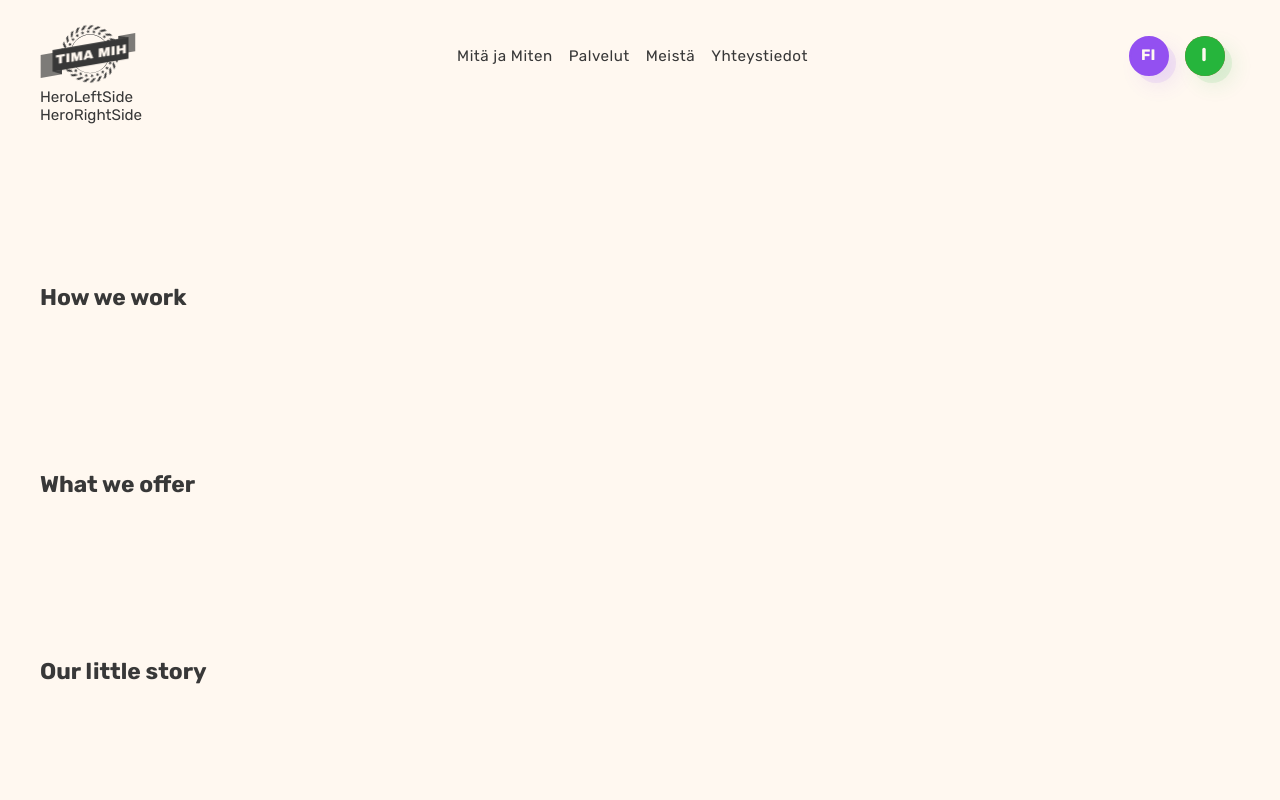
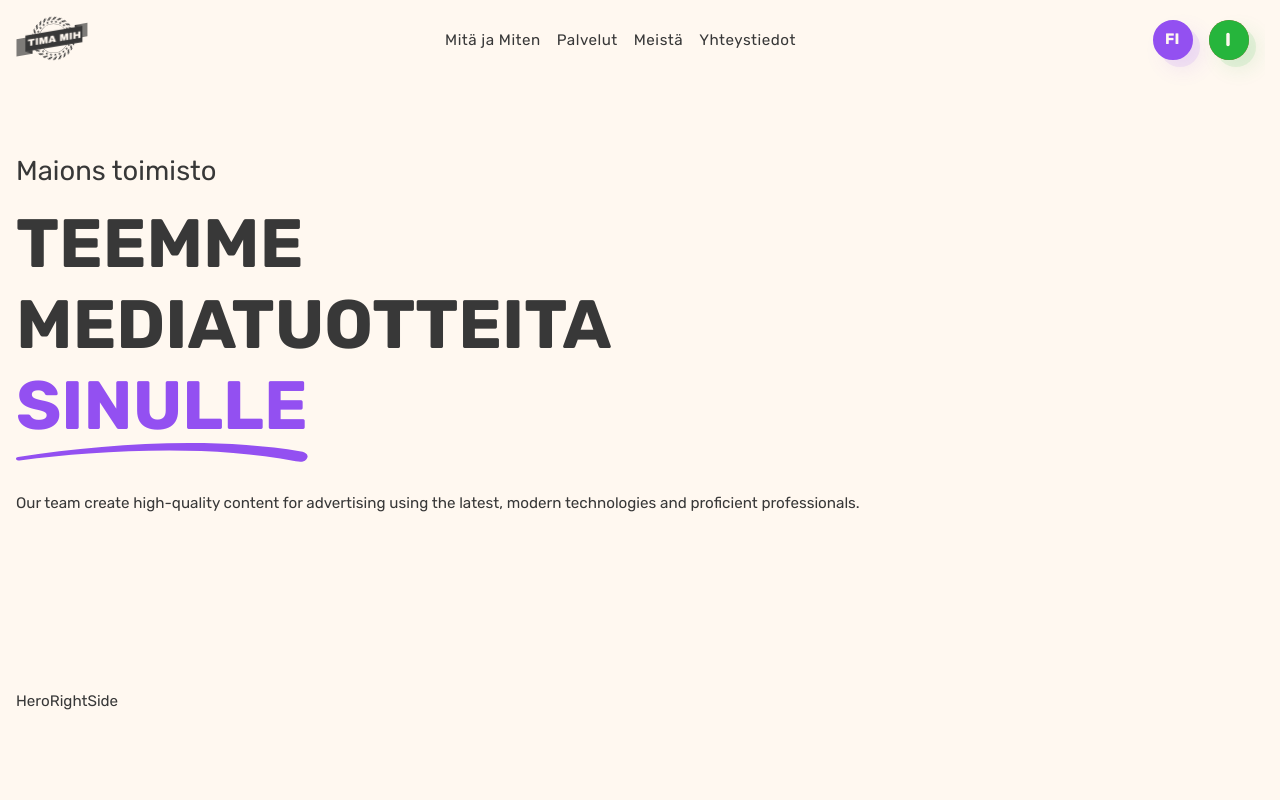
Before and after one commit to jnetc/timamih.com, a Next.js app: page / in a window 1280 px wide. Shown: the top 800 px of the page. Built offline with nearby package versions, Linux system fonts and the light colour scheme.

Commit message:
left hore section / diamond morph animation

```diff
--- a/components/buttons/switch-language/switch-language.module.css
+++ b/components/buttons/switch-language/switch-language.module.css
@@ -14,6 +14,7 @@
   text-transform: uppercase;
   transition: all var(--optimal) ease-in-out;
   cursor: pointer;
+  user-select: none;
 }
 .module.pressed {
   background-color: var(--primary-color);
@@ -48,6 +49,7 @@
   box-shadow: 10px 10px 0 hsla(var(--accent-shadow) / 0.1),
     15px 15px 30px hsla(var(--accent-shadow) / 0.1);
   transform: translate3d(0, -20px, 0) scale(0);
+  z-index: 5;
 }
 
 .button {
--- /dev/null
+++ b/components/diamond/diamond.module.css
@@ -0,0 +1,15 @@
+.module {
+  position: absolute;
+  animation: shine 5s linear infinite;
+}
+
+.module:global(.label-diamond) {
+  right: -4rem;
+  top: -3rem;
+}
+
+@keyframes shine {
+  50% {
+    transform: scale(0.5);
+  }
+}
--- /dev/null
+++ b/components/diamond/index.tsx
@@ -0,0 +1,36 @@
+import styles from './diamond.module.css';
+export const Diamond = ({
+  color,
+  size,
+  customClass,
+}: {
+  color: 'accent' | 'accent-shade' | 'secondary';
+  size: number;
+  customClass: string;
+}) => {
+  return (
+    <svg
+      width={size}
+      height={size}
+      viewBox="0 0 65 65"
+      fill="none"
+      xmlns="http://www.w3.org/2000/svg"
+      className={`${styles.module} ${customClass}`}
+    >
+      <path className={`diamond-${color}`}>
+        <animate
+          attributeName="d"
+          attributeType="CSS"
+          dur="10s"
+          repeatCount="indefinite"
+          values="M32,0l4.7,27c0,0.2,0.2,0.3,0.3,0.3L64,32l-27,4.7c-0.2,0-0.3,0.2-0.3,0.3L32,64l-4.7-27c0-0.2-0.2-0.3-0.3-0.3L0,32l27-4.7c0.2,0,0.3-0.2,0.3-0.3L32,0z;
+
+         M32,0L32,0c2.8,16.4,15.6,29.2,32,32l0,0l0,0c-16.4,2.8-29.2,15.6-32,32l0,0l0,0C29.2,47.6,16.4,34.8,0,32l0,0l0,0C16.4,29.2,29.2,16.4,32,0L32,0z;
+
+         M32,0l4.7,27c0,0.2,0.2,0.3,0.3,0.3L64,32l-27,4.7c-0.2,0-0.3,0.2-0.3,0.3L32,64l-4.7-27c0-0.2-0.2-0.3-0.3-0.3L0,32l27-4.7c0.2,0,0.3-0.2,0.3-0.3L32,0z;
+  "
+        ></animate>
+      </path>
+    </svg>
+  );
+};
--- a/components/hero-section/hero-left-side/HeroLeftSide.tsx
+++ b/components/hero-section/hero-left-side/HeroLeftSide.tsx
@@ -1,5 +1,47 @@
+import { useStore } from '@Hooks/useStore';
+// SVG
+import { Underline } from './svg/Underline';
 import styles from './hero-left-side.module.css';
+import { Diamond } from '@Components/diamond';
 
 export const HeroLeftSide = () => {
-  return <div className={styles.module}>HeroLeftSide</div>;
+  const { language } = useStore();
+  const splittingTitle = content.title[language].split(',').map((titl, idx) => {
+    if (idx === 2)
+      return (
+        <span key={idx}>
+          {titl.trim()}
+          <Underline />
+        </span>
+      );
+    return <span key={idx}>{titl.trim()}</span>;
+  });
+  return (
+    <div className={styles.module}>
+      <p className={styles.label}>
+        {content.label[language]}
+        <Diamond color="accent" size={36} customClass={'label-diamond'} />
+      </p>
+      <h1 className={styles.title}>{splittingTitle}</h1>
+      <p className="description-main">{content.description}</p>
+      <button className={styles.playBtn}></button>
+    </div>
+  );
 };
+
+const content = {
+  label: {
+    en: 'Advertising agency',
+    ru: 'Рекламное агенство',
+    fi: 'Maions toimisto',
+  },
+  title: {
+    en: 'We make, media products, for you',
+    ru: 'Мы делаем, медиа продукты, для вас',
+    fi: 'Teemme, mediatuotteita, sinulle',
+  },
+  description:
+    'Our team create high-quality content for advertising using the latest, modern technologies and proficient professionals.',
+  videoUrl:
+    '<iframe width="560" height="315" src="https://www.youtube.com/embed/ZeNyjnneq_w" title="YouTube video player" frameborder="0" allow="accelerometer; autoplay; clipboard-write; encrypted-media; gyroscope; picture-in-picture" allowfullscreen></iframe>',
+};
--- a/components/hero-section/hero-left-side/hero-left-side.module.css
+++ b/components/hero-section/hero-left-side/hero-left-side.module.css
@@ -1,3 +1,42 @@
 .module {
   display: flex;
+  flex-flow: column;
+  flex: 1 0 calc(50% - var(--gap-three) / 2);
 }
+.label {
+  width: fit-content;
+  position: relative;
+  color: var(--secondary-color);
+  font-size: 1.8rem;
+}
+.title {
+  display: flex;
+  flex-flow: column;
+  padding-block: 1rem 3rem;
+  text-transform: uppercase;
+  white-space: nowrap;
+}
+.title span {
+  width: fit-content;
+  font-size: 4.5rem;
+  color: var(--secondary-color);
+  transition: color 0.3s ease-in-out;
+}
+.title span:last-child {
+  position: relative;
+  color: var(--accent-color);
+}
+.underline {
+  display: flex;
+  position: absolute;
+  bottom: -1rem;
+  width: 100%;
+}
+.underline svg {
+  width: inherit;
+}
+.underline path {
+  fill: var(--accent-color);
+}
+.playBtn {
+}
--- /dev/null
+++ b/components/hero-section/hero-left-side/svg/Underline.tsx
@@ -0,0 +1,8 @@
+import styles from '../hero-left-side.module.css';
+export const Underline = () => (
+  <div className={styles.underline}>
+    <svg viewBox="0 0 358 23" fill="none" xmlns="http://www.w3.org/2000/svg">
+      <path d="M2.58433 17.2277C111.649 0.38611 240.277 -7.98615 349.982 10.3551C356.464 11.4388 359.261 15.0846 357.467 18.433C355.673 21.7815 353.448 24.0515 343.473 22.5036C261.944 6.70847 173.961 7.05371 89.324 12.7935C60.7553 14.7741 32.3866 17.6553 4.33961 21.4247C2.98768 21.565 0.80493 21.2963 0.165868 19.8407C-0.518641 18.2816 1.03868 17.4664 2.58433 17.2277Z" />
+    </svg>
+  </div>
+);
--- a/components/hero-section/hero-right-side/hero-right-side.module.css
+++ b/components/hero-section/hero-right-side/hero-right-side.module.css
@@ -1,3 +1,6 @@
 .module {
+  /* width: 50%; */
   display: flex;
+  flex: 1 0 calc(50% - var(--gap-three) / 2);
+  /* width: max-content; */
 }
--- a/components/hero-section/hero.module.css
+++ b/components/hero-section/hero.module.css
@@ -0,0 +1,9 @@
+.module {
+  /* height: calc(100vh - var(--gap-one) - var(--gap-three)); */
+  height: max(600px, calc(100vh - var(--gap-one) - var(--gap-three)));
+  max-height: 1200px;
+  display: flex;
+  flex-wrap: wrap;
+  align-items: center;
+  column-gap: var(--gap-three);
+}
--- a/components/navigation/Logo/logo.module.css
+++ b/components/navigation/Logo/logo.module.css
@@ -1,6 +1,6 @@
 .module {
-  width: 6rem;
-  aspect-ratio: 2 / 1;
+  height: var(--gap-three);
+  aspect-ratio: 1.5 / 1;
   margin-inline-end: auto;
 }
 :where(.ribbon_ends, .ribbon_folds, .ribbon, .name) {
--- a/styles/globals.css
+++ b/styles/globals.css
@@ -20,6 +20,10 @@
   --optimal: 0.3s; /* Global transition duration*/
   --especial: 0.5s; /* Especial */
   --click: 0.1s; /* when you click the button */
+
+  /* GAPS */
+  --gap-one: 1rem;
+  --gap-three: 3rem;
 }
 
 html[data-theme='light'] {
@@ -65,7 +69,7 @@ body,
 }
 body {
   max-width: 1920px;
-  padding: 1.5rem 2.5rem 0rem;
+  padding: var(--gap-one) var(--gap-one) 0;
   margin: 0 auto;
   overflow-x: hidden;
 }
@@ -121,9 +125,6 @@ main {
 }
 
 @media (max-width: 960px) {
-  body {
-    padding: 1rem 1rem 0;
-  }
   main {
     margin-block-start: 5rem;
   }
```
Also changed, not shown: styles/common.css (+10 -0 lines).
